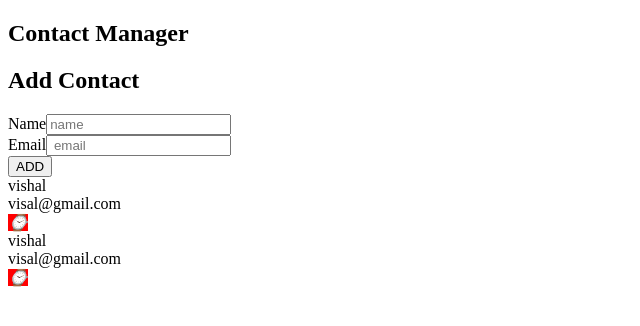
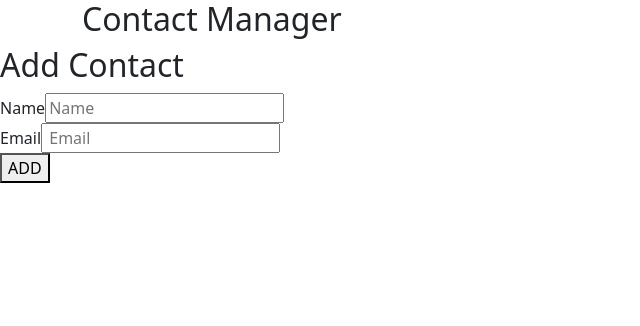
Before and after one commit to vishal1015/React-Contact-managment-app, a React (Create React App) app: page / in a window 1280 px wide. Shown: the top 326 px of the page, without its empty margins (0-640 px from the left). Built offline with nearby package versions, Linux system fonts and the light colour scheme.

Commit message:
add function added working properly till now , start making delet function

```diff
--- a/public/index.html
+++ b/public/index.html
@@ -10,12 +10,13 @@
       content="Web site created using create-react-app"
     />
     <link rel="apple-touch-icon" href="%PUBLIC_URL%/logo192.png" />
-    <link rel = "https://cdnjs.cloudflare.com/ajax/libs/picnic/7.1.0/picnic.min.css" />
+    <link rel="stylesheet" href="https://cdn.jsdelivr.net/npm/bootstrap@5.3.2/dist/css/bootstrap.min.css"
+      integrity="sha384-T3c6CoIi6uLrA9TneNEoa7RxnatzjcDSCmG1MXxSR1GAsXEV/Dwwykc2MPK8M2HN" crossorigin="anonymous">
     <!--
       manifest.json provides metadata used when your web app is installed on a
       user's mobile device or desktop. See https://developers.google.com/web/fundamentals/web-app-manifest/
     -->
-    <link rel="stylesheet" href="https://cdnjs.cloudflare.com/ajax/libs/semantic-ui/2.4.1/semantic.min.js" />
+    <link rel="stylesheet" href="https://cdnjs.cloudflare.com/ajax/libs/font-awesome/6.5.1/css/all.min.css" />
     <!--
       Notice the use of %PUBLIC_URL% in the tags above.
       It will be replaced with the URL of the `public` folder during the build.
--- a/src/components/Addcontact.js
+++ b/src/components/Addcontact.js
@@ -1,18 +1,45 @@
 import React from "react";
+
+//state in class component
 class Addcontact extends React.Component{
+    state = {
+        name:"",
+        email:""
+    }
+    add = (e) => {
+        e.preventDefault(); // i am using preventdefault because now want  to refresh the page
+        if (this.state.name === '' || this.state.email === '') {
+           alert('All the fields are mandatory');
+        return;
+    }
+     this.props.addcontactHandler(this.state);
+     // Don't clear state values
+    this.setState({ name: '', email: '' });
+};
     render(){
         return(
         <div>
             <h2>Add Contact </h2>
-            <form>
+            <form onSubmit={this.add}>
                 <div>
                    <div>
-                      <lable>Name</lable>
-                      <input type="text" name = "name" placeholder="name" />
+                      <lable htmlFor="name">Name</lable>
+                      <input
+                        type="text"
+                        name = "name"
+                        placeholder="Name"
+                        value={this.state.name}
+                        onChange={(e)=>this.setState({name:e.target.value})}
+                        />
                    </div>
                    <div>
-                      <lable>Email</lable>
-                      <input type="email" name = "email" placeholder=" email" />
+                      <lable htmlFor="email">Email</lable>
+                      <input
+                      type="email"
+                      name = "email"
+                      placeholder=" Email"
+                      value={this.state.email}
+                      onChange={(e)=>this.setState({email:e.target.value})}/>
                     </div>
                     <button>ADD</button>
                 </div>
--- a/src/components/App.js
+++ b/src/components/App.js
@@ -1,29 +1,45 @@
-import React from "react";
+import React ,{useState,useEffect} from "react";
+import {uuid} from 'uuidv4';
+// import { BrowserRouter as Router, Switch ,Route, Routes } from "react-router-dom";
 import Header from "./Header";
 import Addcontact from "./Addcontact";
 import ContactList from "./ContactList"
 import './App.css';
 function App() {
+const LOCAL_STORAGE_KEY = "contacts";// key for using local storage
+  // render a list in react
+  //state in functional component by using hooks
+  const [contacts, setContacts]=useState([]);
+  const  addcontactHandler = (contact)=> {
+    console.log(contact);
+    setContacts((prevContacts)=>{
+      return [...prevContacts, contact]
+      // {id:uuid(), ...contacts}
+    })
+  };
+  // const removeContactHandler =(id)=>{
+  //   console.log("id of elements :",id);
+  //     const newContactList = contacts.filter((contact)=>{
+  //       return (contact.id !==id);
+  //     })
+  //     setContacts(newContactList);
+  //   };
+  useEffect( ()=>{
+    // console.log("Fetching data from local storage...");
+     const retrivecontacts =  JSON.parse(localStorage.getItem(LOCAL_STORAGE_KEY));
+    //  console.log("Retrieved data:", retrivecontacts);
+     if(retrivecontacts)setContacts(retrivecontacts);
+  },[]);
+  // // wheneverv value changes done useEffect is use to render component agian
+  useEffect(()=>{
+     if(contacts.length)localStorage.setItem(LOCAL_STORAGE_KEY, JSON.stringify(contacts));
+  },[contacts]);
 
-  // render a list in react
-  const contacts = [
-    {
-      id:"1",
-      name:"vishal",
-      email:"visal@gmail.com"
-    },
-        {
-      id:"2",
-      name:"vishal",
-      email:"visal@gmail.com"
-    }
-  ]
   return (
     <div >
-    <Header />
-    <Addcontact />
-    {/* //props to pass data in contact list  from parent to child  */}
-    <ContactList    contacts={contacts}/>
+      <Header />
+      <Addcontact  addcontactHandler={addcontactHandler} />
+      <ContactList  contacts={contacts} /*getContactId={removeContactHandler} */ />
     </div>
   );
 }
--- a/src/components/ContactList.js
+++ b/src/components/ContactList.js
@@ -3,17 +3,21 @@ import ContactCard from "./contactCard";
 //access props
 const ContactList = (props)=>{
     console.log(props);
+    // const deletContactHandler =(id)=>{
+    //    props.getContactId(id);
+    // }
     const renderCotactList = props.contacts.map((contact)=>
     {
         return (
-        <ContactCard contact={contact}/>
+            <div>
+                <ContactCard contact={contact} /*clickHandler={deletContactHandler}*//>
+            </div>
         )
     })
     return (
         <div>
-        {/* reference variable in jsx */}
         {renderCotactList}
-       </div>
+        </div>
     )
 
 }
--- a/src/components/contactCard.js
+++ b/src/components/contactCard.js
@@ -1,4 +1,5 @@
 import React from "react";
+import 'font-awesome/css/font-awesome.min.css';
 // not able to import the images
 // import user.png from "../images/user.png"
 const ContactCard= (props)=>{
@@ -9,8 +10,10 @@ const ContactCard= (props)=>{
                 <div>
                     <div>{name}</div>
                     <div>{email}</div>
-                    <i
-                    style={{background:"red"}}>⌚</i>
+                    <i className="fa-solid fa-trash"
+                        style={{color:"red",merginTop: "7px"}}
+                        /*onClick={()=>props.clickHandler(id) }*/
+                    ></i>
                 </div>
             </div>
     )
```
Also changed, not shown: package.json (+8 -0 lines), 1 other file (tests, documents, lock files or other folders).
